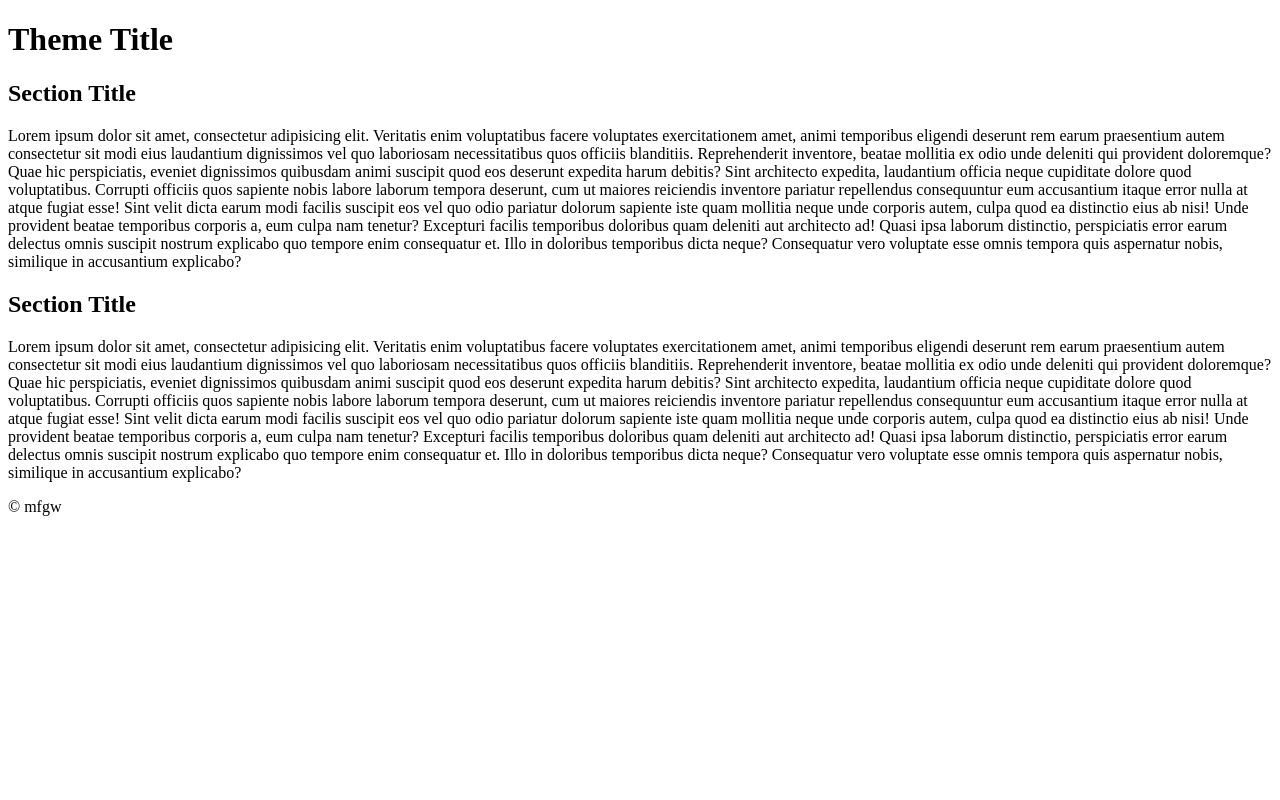
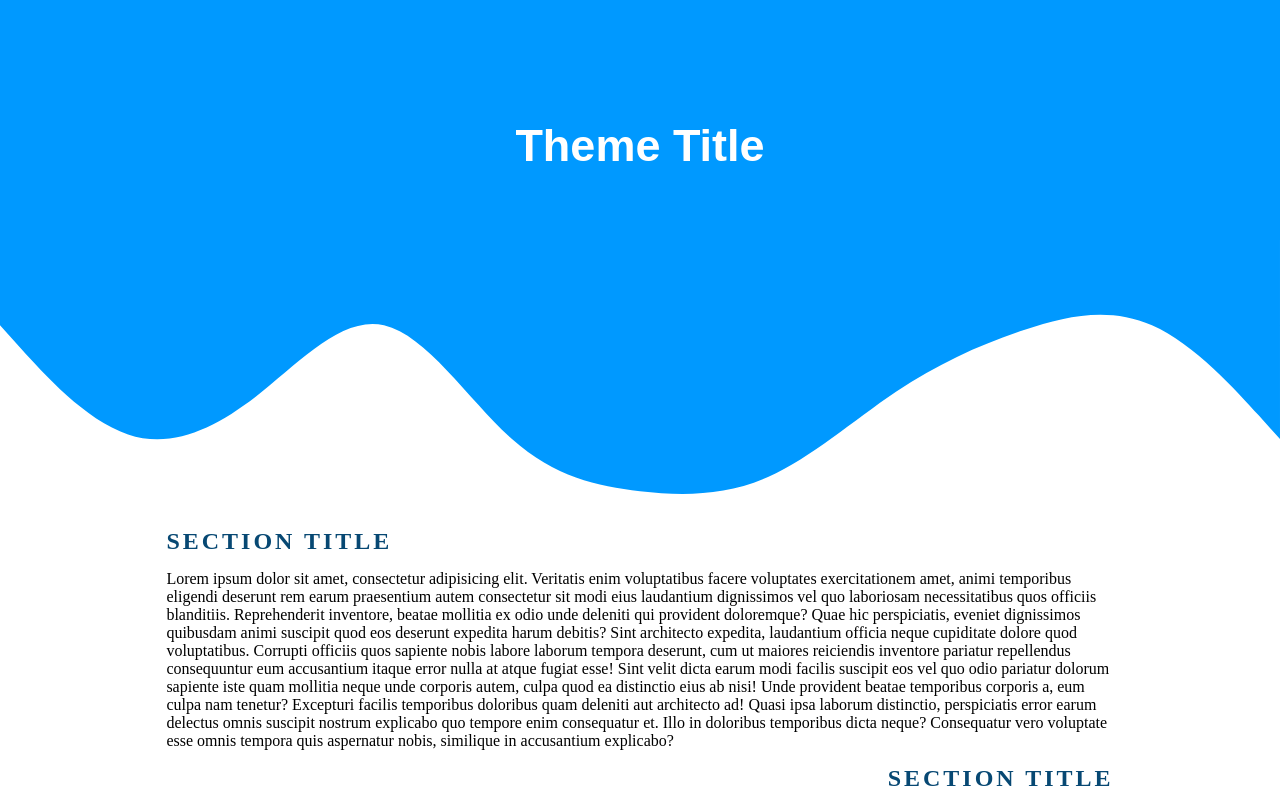
Before and after one commit to corbinwhiting/mobile-friendly-practice, a plain HTML site: page index.html in a window 1280 px wide. Shown: the top 800 px of the page. Drawn offline with Linux system fonts and the light colour scheme.

Commit message:
style: styled all elements

```diff
--- a/css/styles.css
+++ b/css/styles.css
@@ -0,0 +1,42 @@
+*{
+    margin: 0;
+    padding: 0;
+    box-sizing: border-box;
+}
+header{
+    background-color: #0099ff;
+    height: 30vh;
+}
+h1{
+    text-align: center;
+    color: white;
+    font-family: sans-serif;
+    font-size: 45px;
+    position: relative;
+    top: 50%;
+}
+section{
+    padding: 0 13% 0 13%;
+}
+h2{
+    text-transform: uppercase;
+    color: #074873;
+    letter-spacing: 3px;
+}
+p{
+    margin: 15px 0 15px 0;
+}
+.right-align{
+    text-align: right;
+}
+footer{
+    height: 12vh;
+    margin-top: 50px;
+    background-color: #074873;
+}
+footer p{
+    color:white;
+    text-align: center;
+    position: relative;
+    top: 50%;
+}
--- a/index.html
+++ b/index.html
@@ -11,11 +11,12 @@
     <header>
         <h1>Theme Title</h1>
     </header>
+    <svg xmlns="http://www.w3.org/2000/svg" viewBox="0 0 1440 320"><path fill="#0099ff" fill-opacity="1" d="M0,96L24,122.7C48,149,96,203,144,218.7C192,235,240,213,288,176C336,139,384,85,432,96C480,107,528,181,576,224C624,267,672,277,720,282.7C768,288,816,288,864,266.7C912,245,960,203,1008,170.7C1056,139,1104,117,1152,101.3C1200,85,1248,75,1296,96C1344,117,1392,171,1416,197.3L1440,224L1440,0L1416,0C1392,0,1344,0,1296,0C1248,0,1200,0,1152,0C1104,0,1056,0,1008,0C960,0,912,0,864,0C816,0,768,0,720,0C672,0,624,0,576,0C528,0,480,0,432,0C384,0,336,0,288,0C240,0,192,0,144,0C96,0,48,0,24,0L0,0Z"></path></svg>
     <section>
         <h2>Section Title</h2>
         <p>Lorem ipsum dolor sit amet, consectetur adipisicing elit. Veritatis enim voluptatibus facere voluptates exercitationem amet, animi temporibus eligendi deserunt rem earum praesentium autem consectetur sit modi eius laudantium dignissimos vel quo laboriosam necessitatibus quos officiis blanditiis. Reprehenderit inventore, beatae mollitia ex odio unde deleniti qui provident doloremque? Quae hic perspiciatis, eveniet dignissimos quibusdam animi suscipit quod eos deserunt expedita harum debitis? Sint architecto expedita, laudantium officia neque cupiditate dolore quod voluptatibus. Corrupti officiis quos sapiente nobis labore laborum tempora deserunt, cum ut maiores reiciendis inventore pariatur repellendus consequuntur eum accusantium itaque error nulla at atque fugiat esse! Sint velit dicta earum modi facilis suscipit eos vel quo odio pariatur dolorum sapiente iste quam mollitia neque unde corporis autem, culpa quod ea distinctio eius ab nisi! Unde provident beatae temporibus corporis a, eum culpa nam tenetur? Excepturi facilis temporibus doloribus quam deleniti aut architecto ad! Quasi ipsa laborum distinctio, perspiciatis error earum delectus omnis suscipit nostrum explicabo quo tempore enim consequatur et. Illo in doloribus temporibus dicta neque? Consequatur vero voluptate esse omnis tempora quis aspernatur nobis, similique in accusantium explicabo?</p>
     </section>
-    <section>
+    <section class="right-align">
         <h2>Section Title</h2>
         <p>Lorem ipsum dolor sit amet, consectetur adipisicing elit. Veritatis enim voluptatibus facere voluptates exercitationem amet, animi temporibus eligendi deserunt rem earum praesentium autem consectetur sit modi eius laudantium dignissimos vel quo laboriosam necessitatibus quos officiis blanditiis. Reprehenderit inventore, beatae mollitia ex odio unde deleniti qui provident doloremque? Quae hic perspiciatis, eveniet dignissimos quibusdam animi suscipit quod eos deserunt expedita harum debitis? Sint architecto expedita, laudantium officia neque cupiditate dolore quod voluptatibus. Corrupti officiis quos sapiente nobis labore laborum tempora deserunt, cum ut maiores reiciendis inventore pariatur repellendus consequuntur eum accusantium itaque error nulla at atque fugiat esse! Sint velit dicta earum modi facilis suscipit eos vel quo odio pariatur dolorum sapiente iste quam mollitia neque unde corporis autem, culpa quod ea distinctio eius ab nisi! Unde provident beatae temporibus corporis a, eum culpa nam tenetur? Excepturi facilis temporibus doloribus quam deleniti aut architecto ad! Quasi ipsa laborum distinctio, perspiciatis error earum delectus omnis suscipit nostrum explicabo quo tempore enim consequatur et. Illo in doloribus temporibus dicta neque? Consequatur vero voluptate esse omnis tempora quis aspernatur nobis, similique in accusantium explicabo?</p>
     </section>
```
